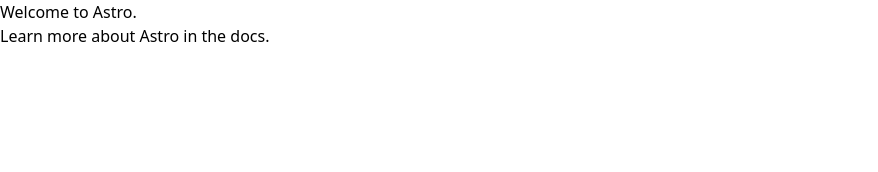
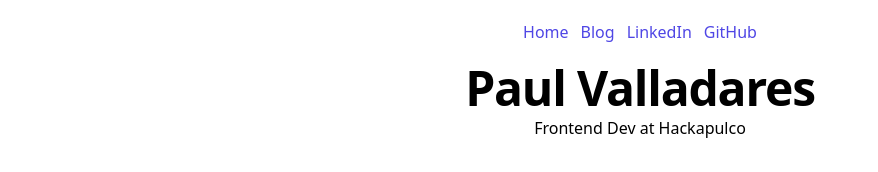
Before and after one commit to dreyfus92/astro-portfolio, an Astro site: page / in a window 1280 px wide. Shown: the whole page, without its empty margins (0-878 px from the left). Built offline with nearby package versions, Linux system fonts and the light colour scheme; Astro itself is replaced by a stand-in of ours.

Commit message:
added Navbar comp

```diff
--- a/package.json
+++ b/package.json
@@ -16,6 +16,7 @@
     "@astrojs/react": "^1.2.2",
     "@astrojs/sitemap": "^1.0.0",
     "@astrojs/tailwind": "^2.1.2",
+    "@headlessui/react": "^1.7.4",
     "@types/react": "^18.0.21",
     "@types/react-dom": "^18.0.6",
     "astro": "^1.6.8",
--- /dev/null
+++ b/src/components/Navbar.astro
@@ -0,0 +1,34 @@
+---
+---
+
+<nav
+  role="navigation"
+  aria-label="Main"
+  id="top-nav"
+  class="h-[64px] flex justify-center items-center"
+>
+  <ul class="flex justify-center gap-3">
+    <a
+      href="/"
+      class="relative font-medium text-indigo-600 before:absolute before:-bottom-1 before:h-0.5 before:w-full before:scale-x-0 before:bg-indigo-600 before:transition hover:before:scale-x-100"
+      ><li>Home</li>
+    </a>
+    <a
+      href="/blog"
+      class="relative font-medium text-indigo-600 before:absolute before:-bottom-1 before:h-0.5 before:w-full before:scale-x-0 before:bg-indigo-600 before:transition hover:before:scale-x-100"
+      ><li>Blog</li>
+    </a>
+    <a
+      href="https://www.linkedin.com/in/paul-valladares/"
+      target="_blank"
+      class="relative font-medium text-indigo-600 before:absolute before:-bottom-1 before:h-0.5 before:w-full before:scale-x-0 before:bg-indigo-600 before:transition hover:before:scale-x-100"
+      ><li>LinkedIn</li>
+    </a>
+    <a
+      href="https://github.com/dreyfus92"
+      target="_blank"
+      class="relative font-medium text-indigo-600 before:absolute before:-bottom-1 before:h-0.5 before:w-full before:scale-x-0 before:bg-indigo-600 before:transition hover:before:scale-x-100"
+      ><li>GitHub</li>
+    </a>
+  </ul>
+</nav>
--- a/src/layouts/Layout.astro
+++ b/src/layouts/Layout.astro
@@ -1,4 +1,5 @@
 ---
+import Navbar from "../components/Navbar.astro";
 export interface Props {
   title: string;
 }
@@ -15,6 +16,7 @@
     <meta name="generator" content={Astro.generator} />
     <title>{title}</title>
   </head>
+  <Navbar />
   <body>
     <slot />
   </body>
--- a/src/pages/index.astro
+++ b/src/pages/index.astro
@@ -4,9 +4,19 @@
 
 <Layout title="Welcome to Astro.">
   <main>
-    <h1>Welcome to Astro.</h1>
-    <p>
-      Learn more about Astro in the <a href="https://docs.astro.build">docs</a>.
-    </p>
+    <section>
+      <div class="flex flex-col items-center">
+        <h1
+          class="font-bold text-3xl md:text-5xl tracking-tight mb-1 text-black"
+        >
+          Paul Valladares
+        </h1>
+        <h2>
+          Frontend Dev at <a href="www.hackapulco.com" target="_blank"
+            >Hackapulco</a
+          >
+        </h2>
+      </div>
+    </section>
   </main>
 </Layout>
```
Also changed, not shown: pnpm-lock.yaml.
